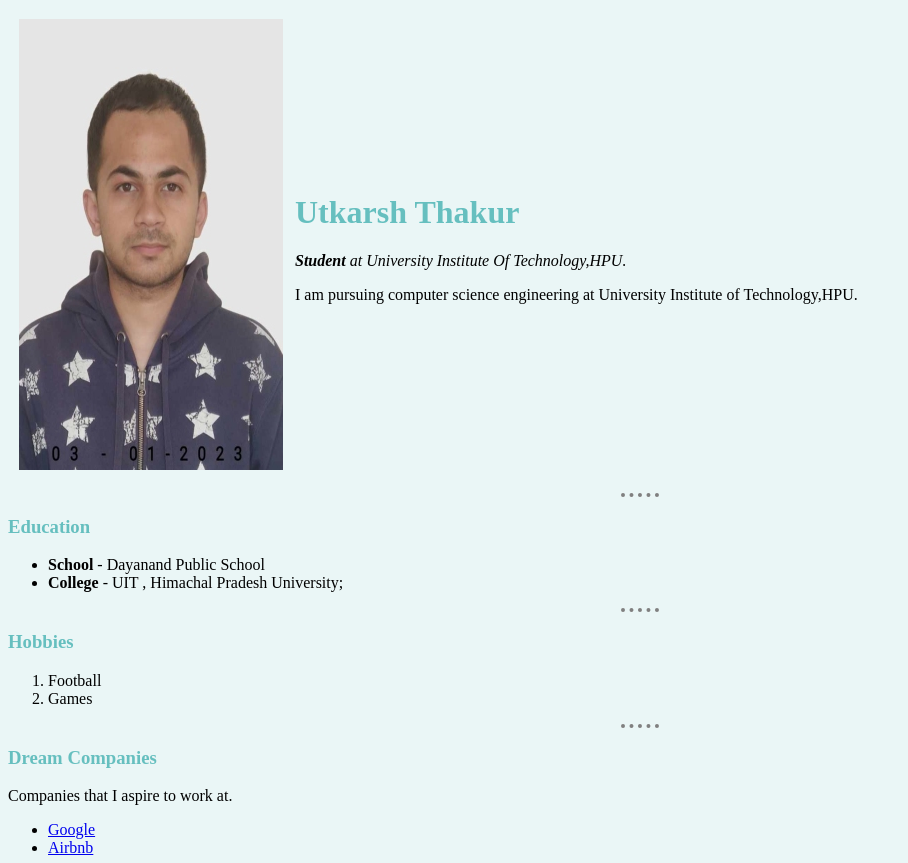
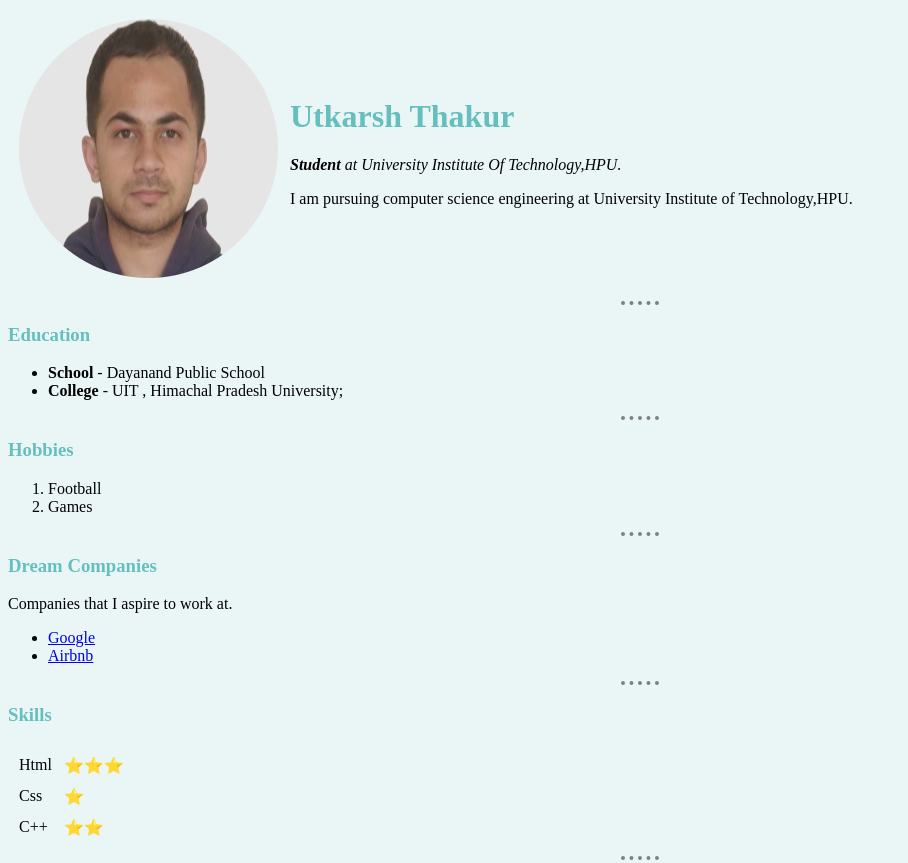
Before and after one commit to u1karshthakur/Portfolio, a plain HTML site: page index.html in a window 1280 px wide. Shown: the top 863 px of the page, without its empty margins (0-908 px from the left). Drawn offline with Linux system fonts and the light colour scheme.

Commit message:
image change

```diff
--- a/index.html
+++ b/index.html
@@ -10,7 +10,7 @@
 <body >
   <table cellspacing="10">
     <tr>
-      <td> <img src="images/utkarsh.jpg" alt="utkarsh profile pic"></td>
+      <td> <img src="images/Utkarsh1.png" alt="utkarsh profile pic"></td>
       <td>
         <h1>Utkarsh Thakur</h1>
         <p><em><strong>Student</strong> at University Institute Of Technology,HPU.</em></p>
```
Also changed, not shown: images/Utkarsh1.png (added), images/utkarsh.jpg (deleted).
